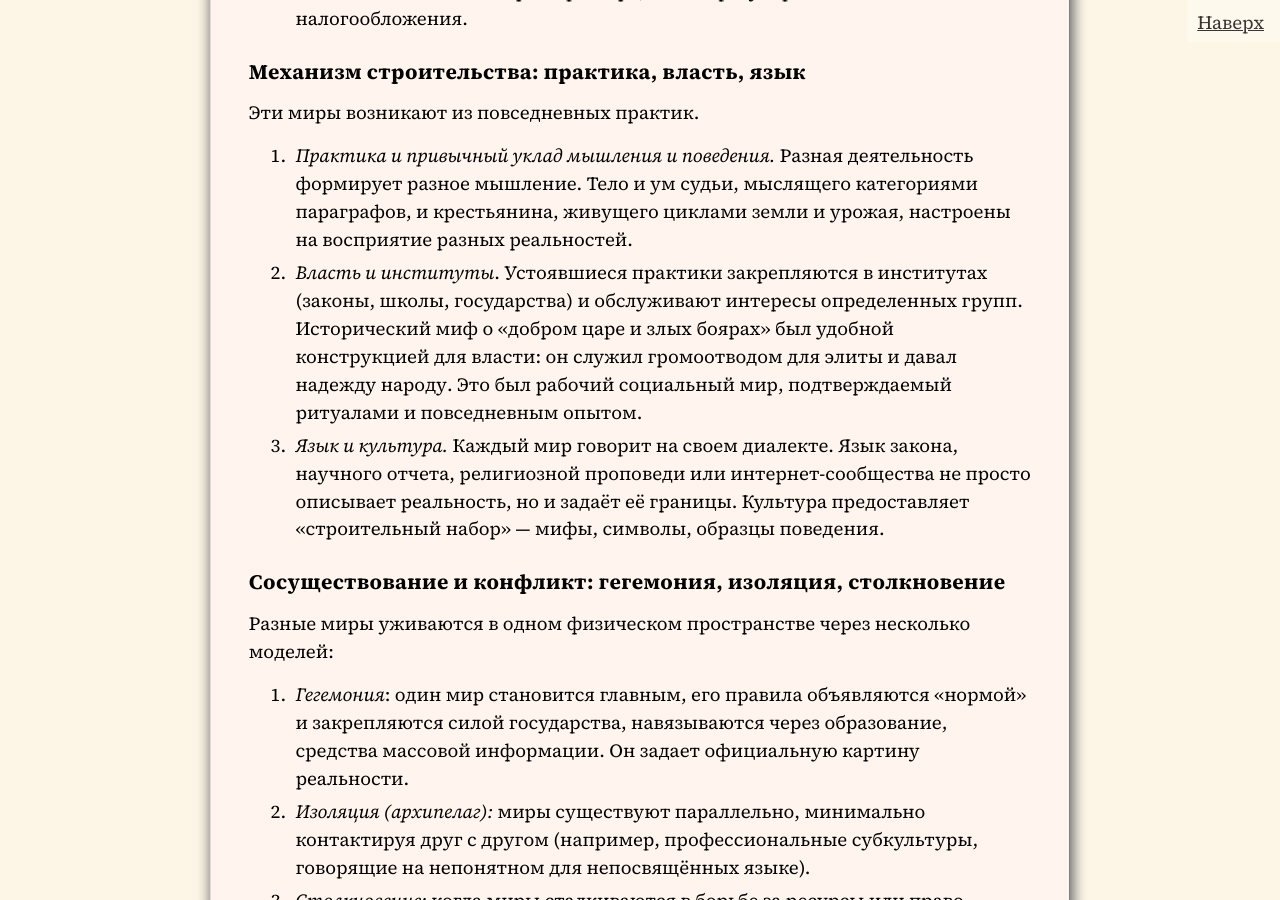
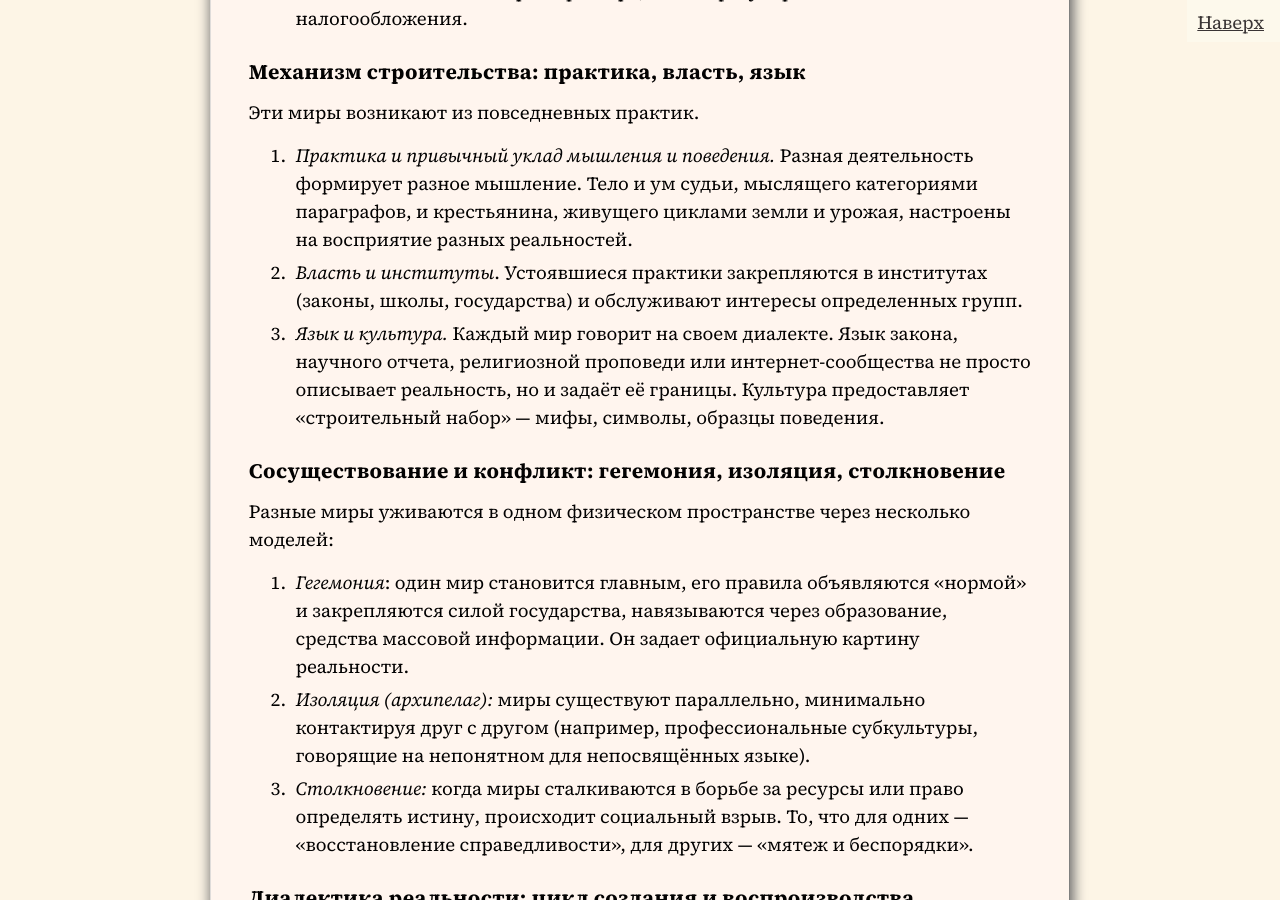
Before and after one commit to SergSi/land-use-art, a Jekyll site: the page built from _posts/2025-12-11-train.md, in a window 1280 px wide and 900 px high, scrolled down 1269 px. Built offline with Jekyll 4.4.1, drawn with Linux system fonts in a browser that asks for light colours; some web fonts are replaced.

Commit message:
Update 2025-12-11-train.md

```diff
--- a/_posts/2025-12-11-train.md
+++ b/_posts/2025-12-11-train.md
@@ -24,7 +24,7 @@ class: mind
 
 Эти миры возникают из повседневных практик.
 1.  *Практика и привычный уклад мышления и поведения.* Разная деятельность формирует разное мышление. Тело и ум судьи, мыслящего категориями параграфов, и крестьянина, живущего циклами земли и урожая, настроены на восприятие разных реальностей.
-2.  *Власть и институты*. Устоявшиеся практики закрепляются в институтах (законы, школы, государства) и обслуживают интересы определенных групп. Исторический миф о «добром царе и злых боярах» был удобной конструкцией для власти: он служил громоотводом для элиты и давал надежду народу. Это был рабочий социальный мир, подтверждаемый ритуалами и повседневным опытом.
+2.  *Власть и институты*. Устоявшиеся практики закрепляются в институтах (законы, школы, государства) и обслуживают интересы определенных групп.
 3.  *Язык и культура.* Каждый мир говорит на своем диалекте. Язык закона, научного отчета, религиозной проповеди или интернет-сообщества  не просто описывает реальность, но и задаёт её границы. Культура предоставляет «строительный набор» — мифы, символы, образцы поведения.
 
 ### Сосуществование и конфликт: гегемония, изоляция, столкновение
```
